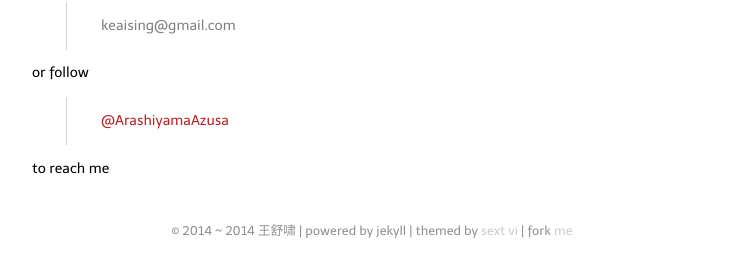
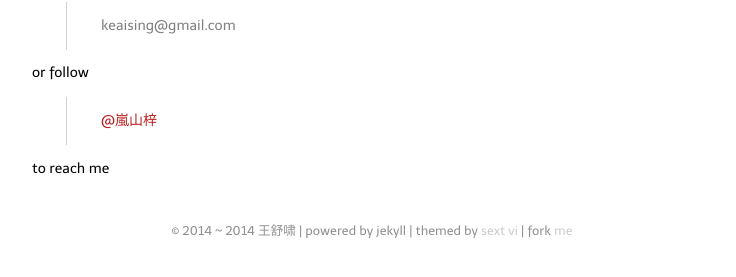
Before and after one commit to keaising/blogs, a Jekyll site: the page built from about.markdown, in a window 1280 px wide. Shown: the part 433-710 px from the top of the page, without its empty margins (268-1004 px from the left). Built offline with Jekyll 4.4.1, drawn with Linux system fonts in a browser that asks for light colours; some web fonts are replaced; Markdown is read by kramdown in place of the engine named in the settings.

Commit message:
change a little in about page

```diff
--- a/about.markdown
+++ b/about.markdown
@@ -18,7 +18,7 @@ mail
 
 
 or follow
-> [@ArashiyamaAzusa](https://twitter.com/#!/ArashiyamaAzusa)
+> [@嵐山梓](https://twitter.com/#!/keaising)
 
 
 to reach me
```
